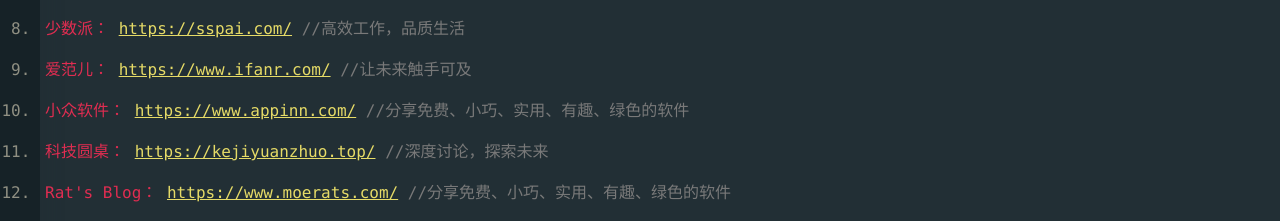
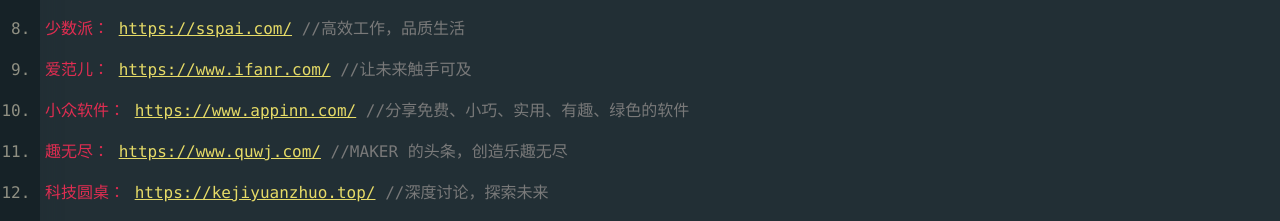
Before and after one commit to drunken-beholder/index, a plain HTML site: page index.html in a window 1280 px wide. Shown: the part 291-512 px from the top of the page. Drawn offline with Linux system fonts and the light colour scheme.

Commit message:
Update index.html

```diff
--- a/index.html
+++ b/index.html
@@ -22,6 +22,7 @@
     <li><span class="key">少数派：</span> <a href="https://sspai.com/" target="_blank">https://sspai.com/</a> <span class="comment">//高效工作，品质生活</span></li>
     <li><span class="key">爱范儿：</span> <a href="https://www.ifanr.com/" target="_blank">https://www.ifanr.com/</a> <span class="comment">//让未来触手可及</span></li>
     <li><span class="key">小众软件：</span> <a href="https://www.appinn.com/" target="_blank">https://www.appinn.com/</a> <span class="comment">//分享免费、小巧、实用、有趣、绿色的软件</span></li>
+    <li><span class="key">趣无尽：</span> <a href="https://www.quwj.com/" target="_blank">https://www.quwj.com/</a> <span class="comment">//MAKER 的头条，创造乐趣无尽</span></li>
     <li><span class="key">科技圆桌：</span> <a href="https://kejiyuanzhuo.top/" target="_blank">https://kejiyuanzhuo.top/</a> <span class="comment">//深度讨论，探索未来</span></li>
     <li><span class="key">Rat's Blog：</span> <a href="https://www.moerats.com/" target="_blank">https://www.moerats.com/</a> <span class="comment">//分享免费、小巧、实用、有趣、绿色的软件</span></li>
     <li class="active"><span class="brand">好用的工具</span></li>
```
